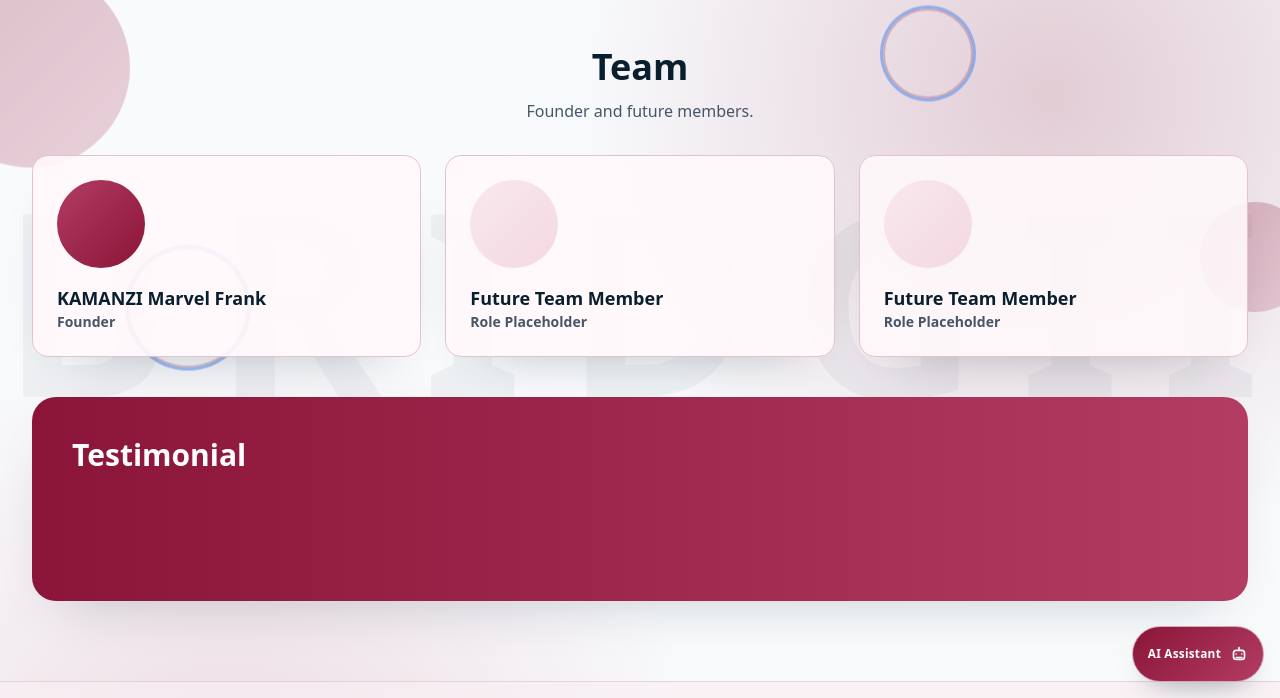
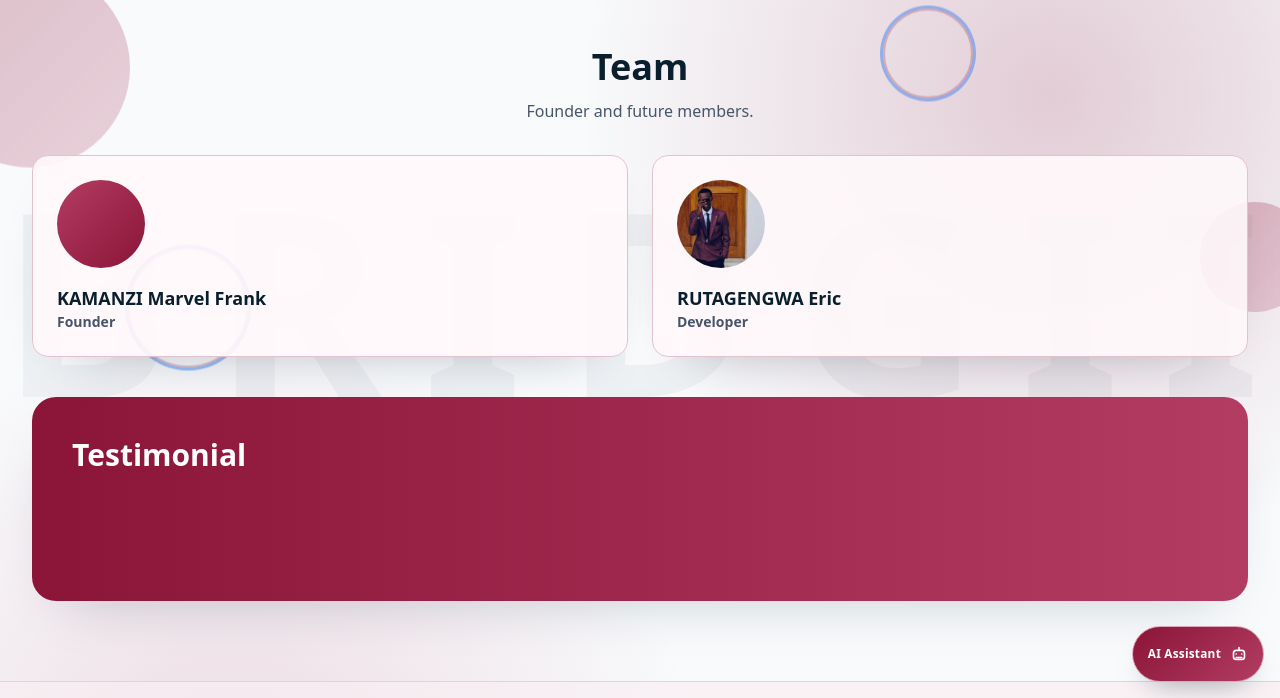
Before and after one commit to Rutagengwa250/bridgii, a website: page bridgii/team.html in a window 1280 px wide. Shown: the part 102-800 px from the top of the page. Drawn offline with nearby package versions, Linux system fonts and the light colour scheme.

Commit message:
Update team members

```diff
--- a/bridgii/team.html
+++ b/bridgii/team.html
@@ -28,10 +28,9 @@
 
     <main class="section-space mx-auto max-w-7xl px-4 pb-20 sm:px-6 lg:px-8">
       <div class="reveal mb-8 text-center"><h1 class="text-3xl font-black text-brandDeep sm:text-4xl">Team</h1><p class="mt-3 text-slate-600">Founder and future members.</p></div>
-      <div class="grid gap-6 sm:grid-cols-2 lg:grid-cols-3">
+      <div class="grid gap-6 sm:grid-cols-2 lg:grid-cols-2">
         <article class="team-card reveal"><div class="avatar avatar-founder"></div><h3 class="mt-4 text-lg font-black text-brandDeep">KAMANZI Marvel Frank</h3><p class="text-sm font-semibold text-slate-600">Founder</p></article>
-        <article class="team-card reveal"><div class="avatar"></div><h3 class="mt-4 text-lg font-black text-brandDeep">Future Team Member</h3><p class="text-sm font-semibold text-slate-600">Role Placeholder</p></article>
-        <article class="team-card reveal"><div class="avatar"></div><h3 class="mt-4 text-lg font-black text-brandDeep">Future Team Member</h3><p class="text-sm font-semibold text-slate-600">Role Placeholder</p></article>
+        <article class="team-card reveal"><div class="avatar" style="background-image: url('../images/Developer_profile.jpg'); background-size: cover; background-position: center;"></div><h3 class="mt-4 text-lg font-black text-brandDeep">RUTAGENGWA Eric</h3><p class="text-sm font-semibold text-slate-600">Developer</p></article>
       </div>
 
       <div class="reveal mt-10 rounded-3xl bg-gradient-to-r from-[#8A1538] to-[#B33C63] p-8 text-white shadow-soft sm:p-10">
```
Also changed, not shown: images/Developer_profile.jpg (added).
